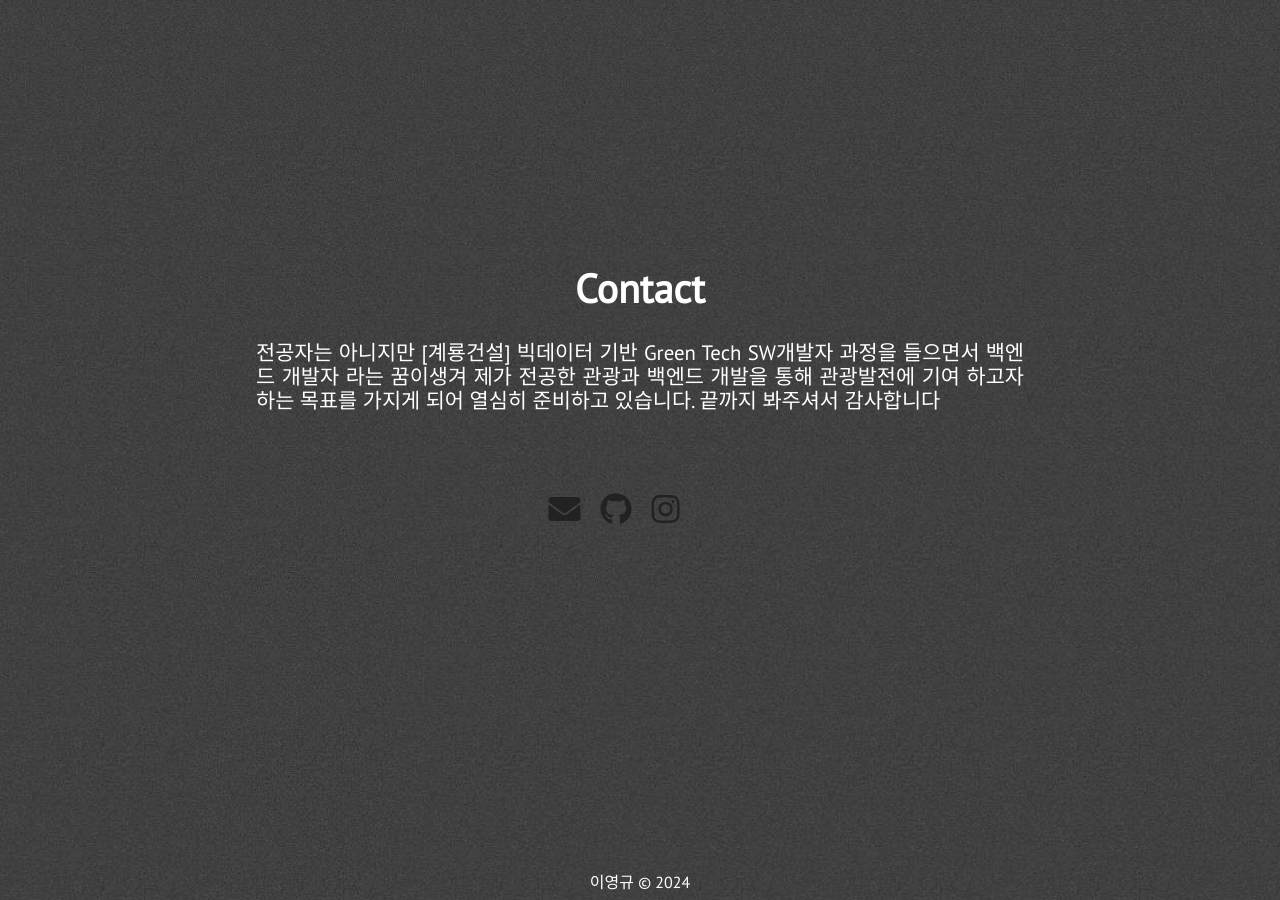
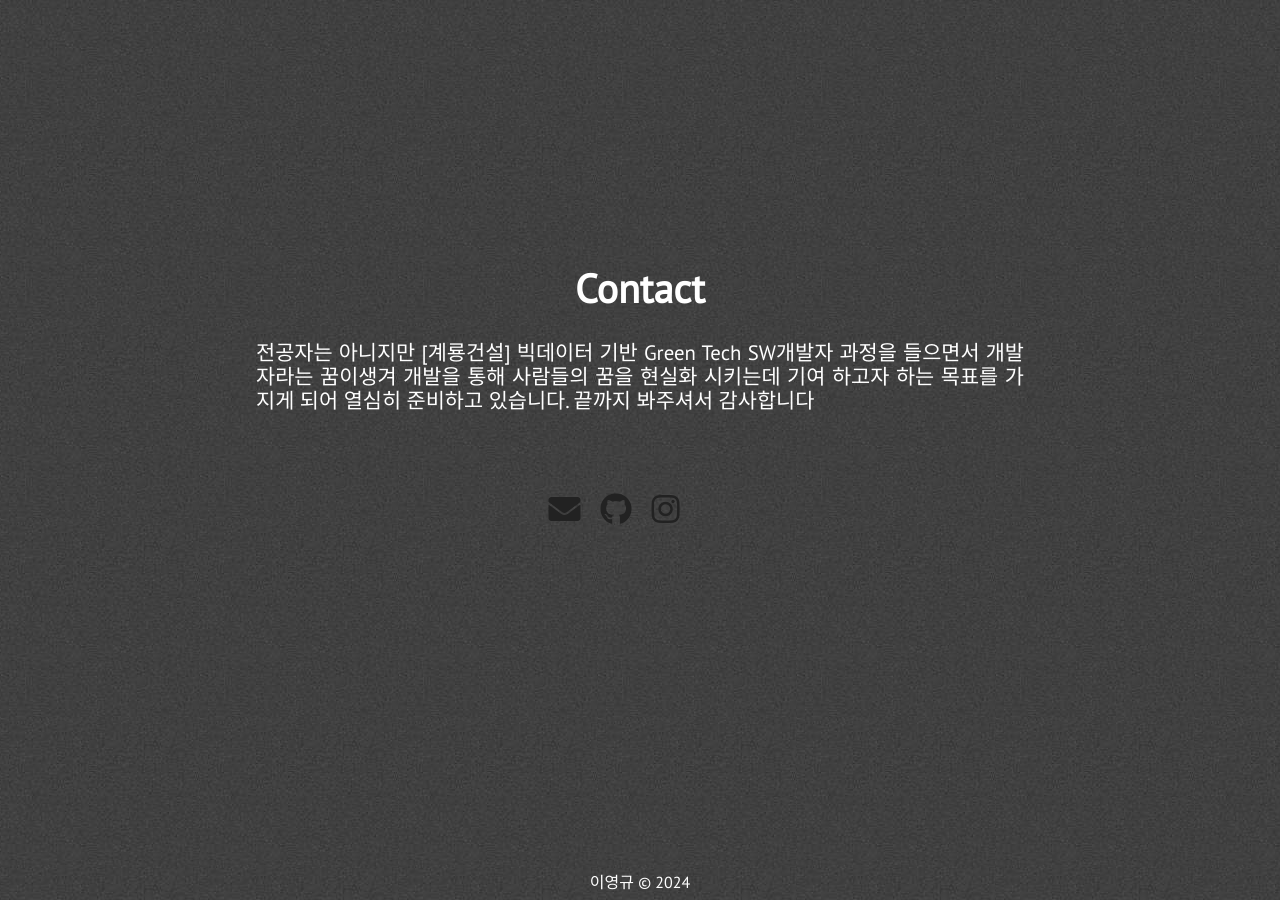
Before and after one commit to YoungGyu99/YoungGyu99.github.io, a Jekyll site: the page built from index.html, in a window 1280 px wide and 900 px high, scrolled down 4781 px. Built offline with Jekyll 4.4.1, drawn with Linux system fonts in a browser that asks for light colours; nearby versions of some CDN libraries.

Commit message:
Update extra.html

```diff
--- a/_includes/extra.html
+++ b/_includes/extra.html
@@ -3,7 +3,7 @@
         <div>
             <div class="section-heading" id="chat-text">Contact</div>
             <p class="paragraph-text justify-text">
-                전공자는 아니지만 [계룡건설] 빅데이터 기반 Green Tech SW개발자 과정을 들으면서 백엔드 개발자 라는 꿈이생겨 제가 전공한 관광과 백엔드 개발을 통해 관광발전에 기여 하고자 하는 목표를 가지게 되어 열심히 준비하고 있습니다. 끝까지 봐주셔서 감사합니다
+                전공자는 아니지만 [계룡건설] 빅데이터 기반 Green Tech SW개발자 과정을 들으면서 개발자라는 꿈이생겨 개발을 통해 사람들의 꿈을 현실화 시키는데 기여 하고자 하는 목표를 가지게 되어 열심히 준비하고 있습니다. 끝까지 봐주셔서 감사합니다
             </p>
             <div class="extra-links">
                 <span class="hint--bottom bottom-link" aria-label="Email">
```
